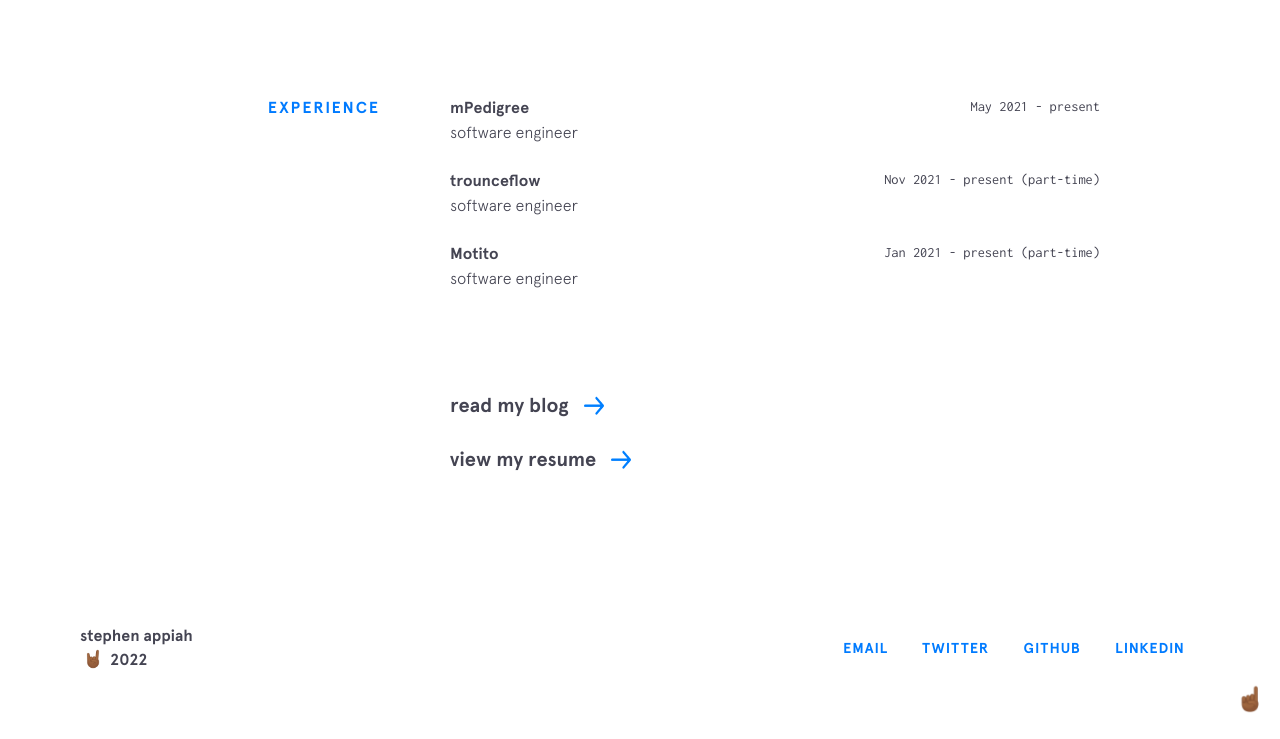
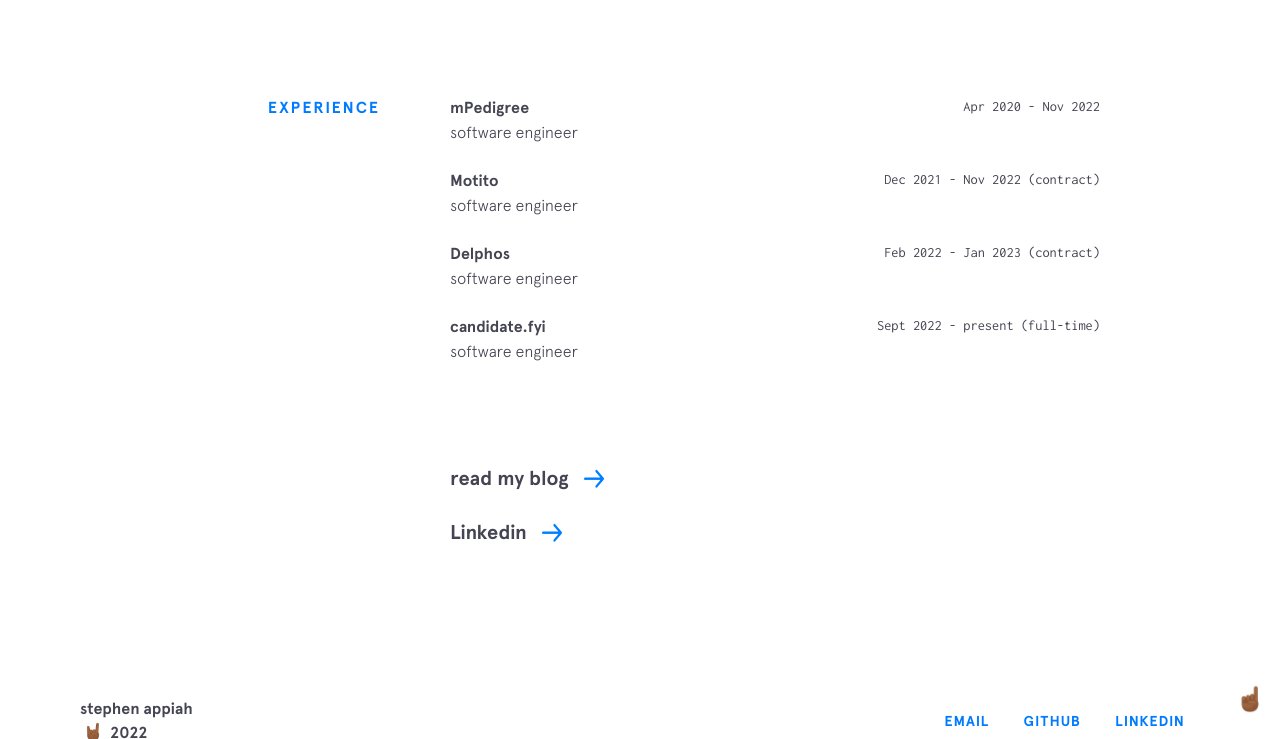
Before and after one commit to stephappiah/portfolio, a Jekyll site: the page built from index.html, in a window 1280 px wide and 900 px high, scrolled down 1262 px, cut to the strip 161-900 px from the top of the window. Built offline with Jekyll 4.4.1, drawn with Linux system fonts in a browser that asks for light colours; nearby versions of some CDN libraries.

Commit message:
work update

```diff
--- a/_config.yml
+++ b/_config.yml
@@ -11,8 +11,6 @@
 social:
   - title: email
     url: mailto:hi@stevenwithph.com
-  - title: twitter
-    url: https://twitter.com/stevenwithph
   - title: github
     url: https://github.com/stephappiah
   - title: linkedin
--- a/_data/experience.yml
+++ b/_data/experience.yml
@@ -1,14 +1,19 @@
 - company: mPedigree
   url: https://www.mpedigree.com/
-  time: May 2021 - present
-  position: software engineer
-
-- company: trounceflow
-  url: https://wp.trounceflow.com/
-  time: Nov 2021 - present (part-time)
+  time: Apr 2020 - Nov 2022
   position: software engineer
 
 - company: Motito
   url: https://motito.co/
-  time: Jan 2021 - present (part-time)
+  time: Dec 2021 - Nov 2022 (contract)
   position: software engineer
+
+- company: Delphos
+  url: https://delphos.co/
+  time: Feb 2022 - Jan 2023 (contract)
+  position: software engineer
+
+- company: candidate.fyi
+  url: https://candidate.fyi/
+  time: Sept 2022 - present (full-time)
+  position: software engineer
--- a/_data/skills.yml
+++ b/_data/skills.yml
@@ -10,8 +10,6 @@
   - item: django
   - item: node
   - item: express
-  - item: react
-  - item: next
 
 tools:
   - item: git
--- a/_includes/experience.html
+++ b/_includes/experience.html
@@ -15,10 +15,10 @@
       {% endfor %}
     </div>
 
-    <a href="https://medium.com/@stephenappiah" target="_blank" class="arrow-link">read my blog</a>
+    <a href="https://blog.stevenwithph.com/" target="_blank" class="arrow-link">read my blog</a>
     <br>
     <br>
-    <a href="{{site.resume}}" target="_blank" class="arrow-link">view my resume</a>
+    <a href="https://linkedin.com/in/stephappiah" target="_blank" class="arrow-link">Linkedin</a>
     <!-- <a href="#" target="_blank" class="arrow-link">view my resume</a> -->
   </div>
 </section>
```
